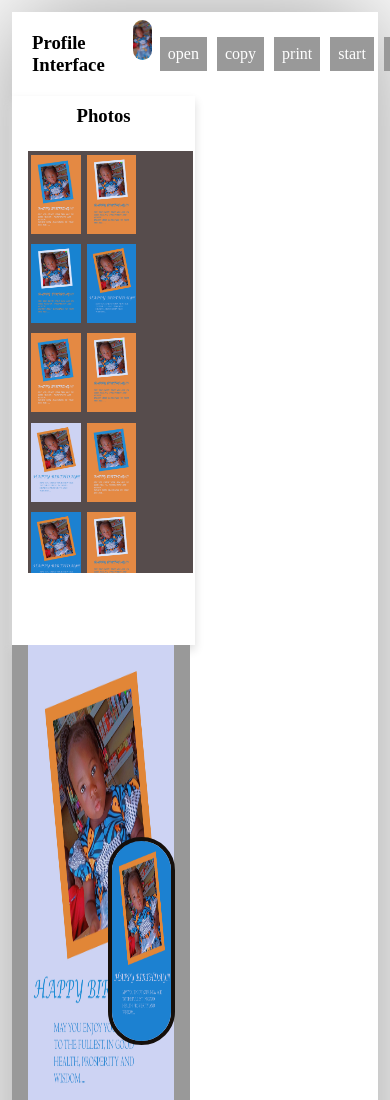
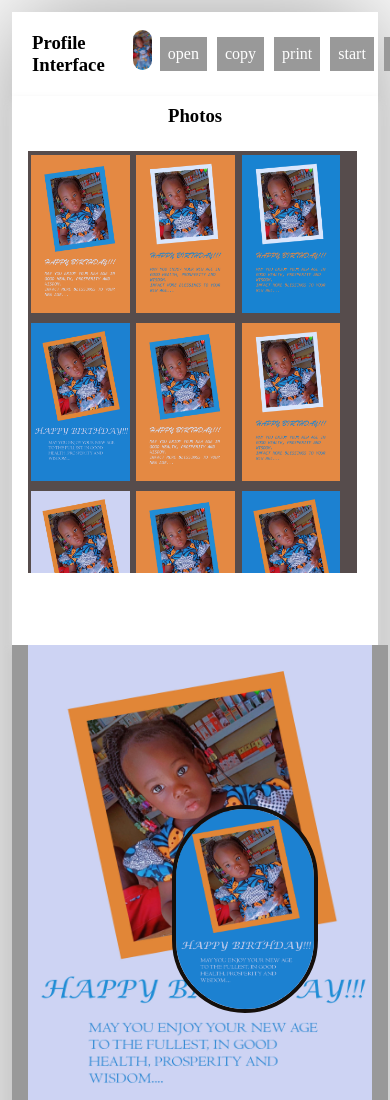
Before and after one commit to JefferyNanaAnnang/work, a plain HTML site: page index.html in a window 390 px wide. Shown: the top 1100 px of the page. Drawn offline with Linux system fonts and the light colour scheme.

Commit message:
new update

```diff
--- a/style.css
+++ b/style.css
@@ -9,6 +9,7 @@ body{
     background-color: white;
 }
 nav{
+
     display: flex;
     justify-content: flex-start;
 }
@@ -141,18 +142,25 @@ height: 30vh;
         box-shadow: 0 0 100px #999;
         background-color: white;
     }
-    .pic img{
-        transition: 800ms;
-       border: solid 4px rgb(21, 15, 11);
-       margin: 12em 10em 0 5em;
-         border-radius: 150px;
+    .group{
+        background-color: white;
+        width: 100%;
+        box-shadow: 0 5px 9px 0 gainsboro;
+        height: 65vh;
+    }
+    .profile{
+        background-color: #999;
+        background-size: auto;
+    width: 100%;
+    height: 65vh;
+    padding: 0 2em 0 0;
+    margin: 0 2em 0 0 ;
+    }
+    nav img{
+        margin-top: 10px;
+        width: 40px;
+        height: 40px;
+        border-radius: 60px;
+    }
 
-    }
-    .pic img:hover{
-        transition: 800ms;
-        width: 60%;
-        height: 20vh;
-        border-radius: 200px;
-        margin: 16em 10em 0 6em;
-    }
 }
```
